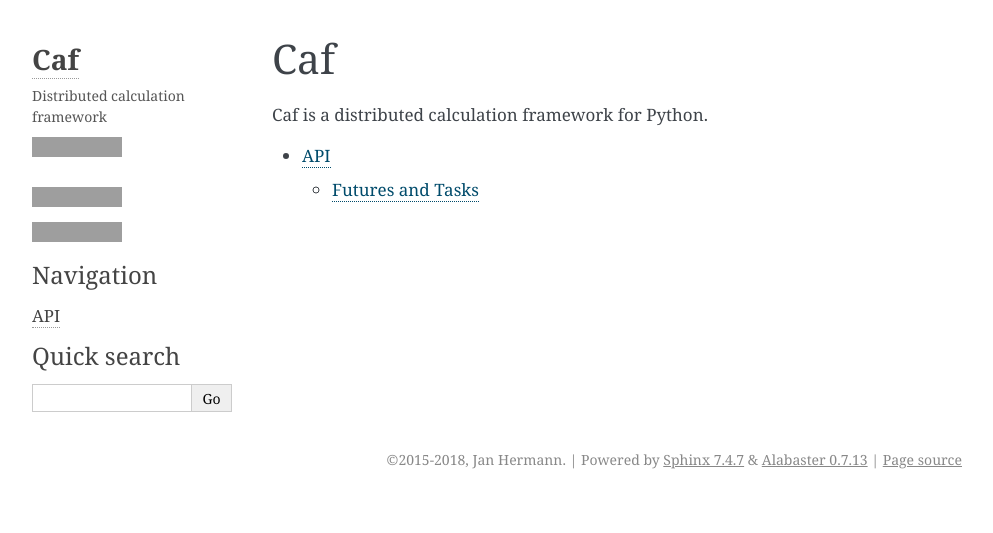
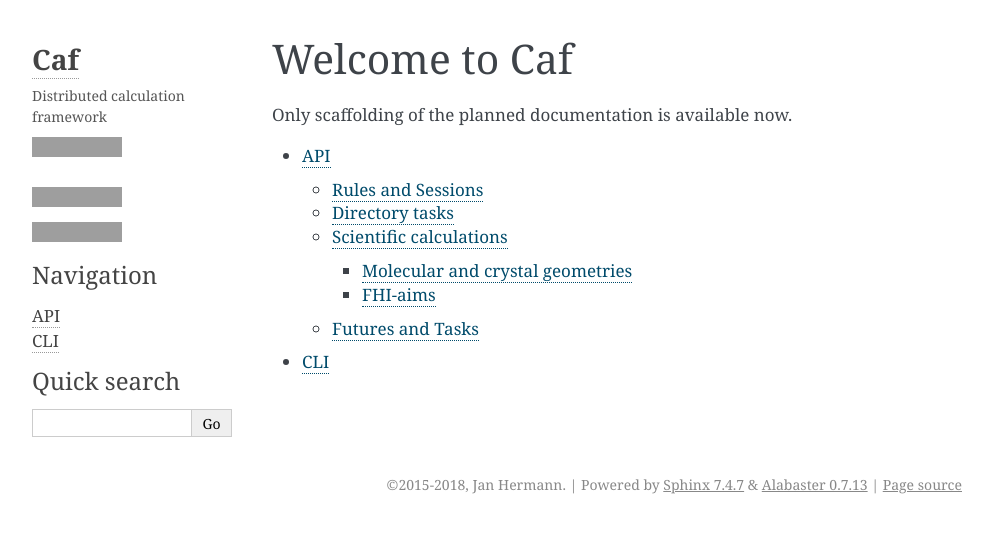
Before and after one commit to jhrmnn/mona, a Sphinx documentation site: the page built from docs/index.rst, in a window 1280 px wide, cut to the strip 0-533 px from the top of the page. Shown: the whole strip, without its empty margins (148-1141 px from the left). Built offline with Sphinx 7.4.7, drawn with Linux system fonts in a browser that asks for light colours; grey boxes are pictures that could not be loaded.

Commit message:
add more docs

```diff
--- a/docs/api.rst
+++ b/docs/api.rst
@@ -1,5 +1,8 @@
 API
 ===
+
+Rules and Sessions
+------------------
 
 .. module:: caf
 
@@ -17,7 +20,51 @@ API
 
 .. autoclass:: Session
     :members:
-    :inherited-members:
+
+
+.. module:: caf.rules
+
+Directory tasks
+---------------
+
+.. autofunction:: dir_task
+
+.. autoclass:: DirtaskTmpdir
+    :members:
+
+Scientific calculations
+-----------------------
+
+Molecular and crystal geometries
+^^^^^^^^^^^^^^^^^^^^^^^^^^^^^^^^
+
+.. module:: caf.sci.geomlib
+
+.. autoclass:: Atom
+    :members:
+
+.. autoclass:: Molecule
+    :members:
+
+.. autoclass:: Crystal
+    :members:
+
+.. autofunction:: readfile
+
+.. autofunction:: load
+
+.. autofunction:: loads
+
+FHI-aims
+^^^^^^^^
+
+.. module:: caf.sci.aims
+
+.. autoclass:: Aims
+    :members:
+
+.. autoclass:: SpeciesDefaults
+    :members:
 
 Futures and Tasks
 -----------------
--- a/docs/index.rst
+++ b/docs/index.rst
@@ -1,8 +1,9 @@
-Caf
-===
+Welcome to Caf
+==============
 
-Caf is a distributed calculation framework for Python.
+Only scaffolding of the planned documentation is available now.
 
 .. toctree::
 
    api
+   cli
```
Also changed, not shown: docs/cli.rst (added, +31 -0 lines), 7 other files.
